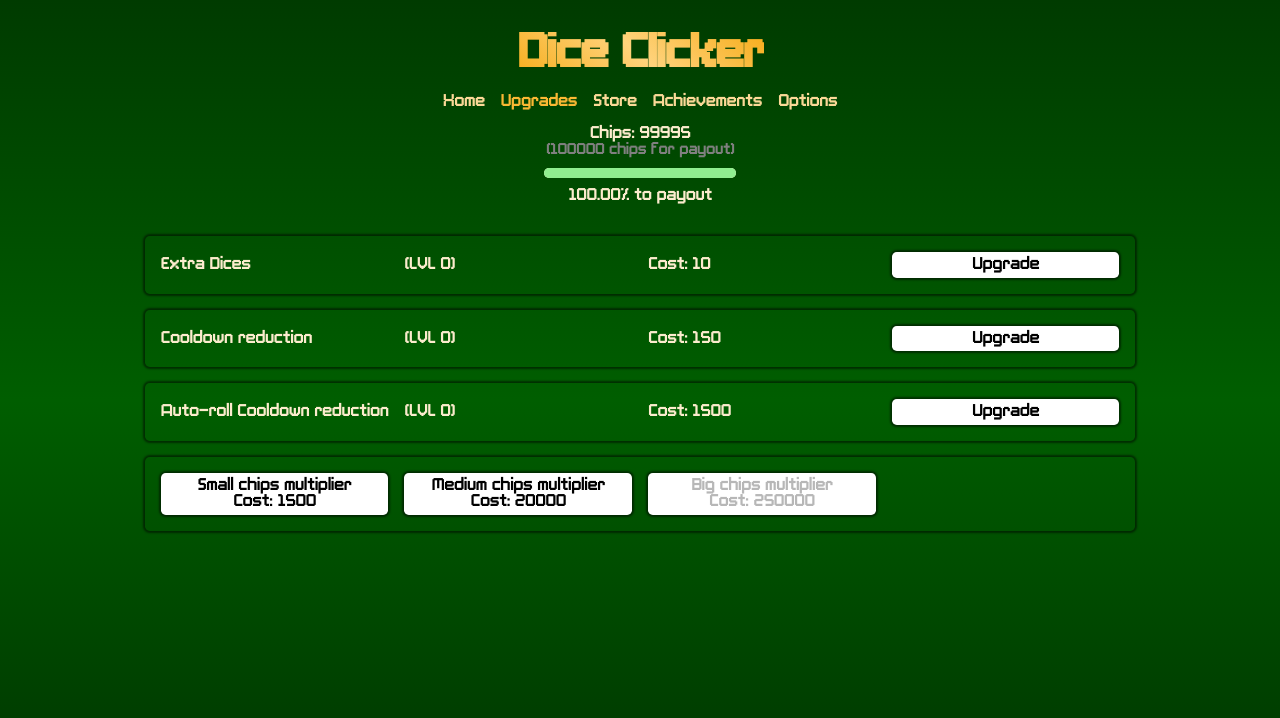
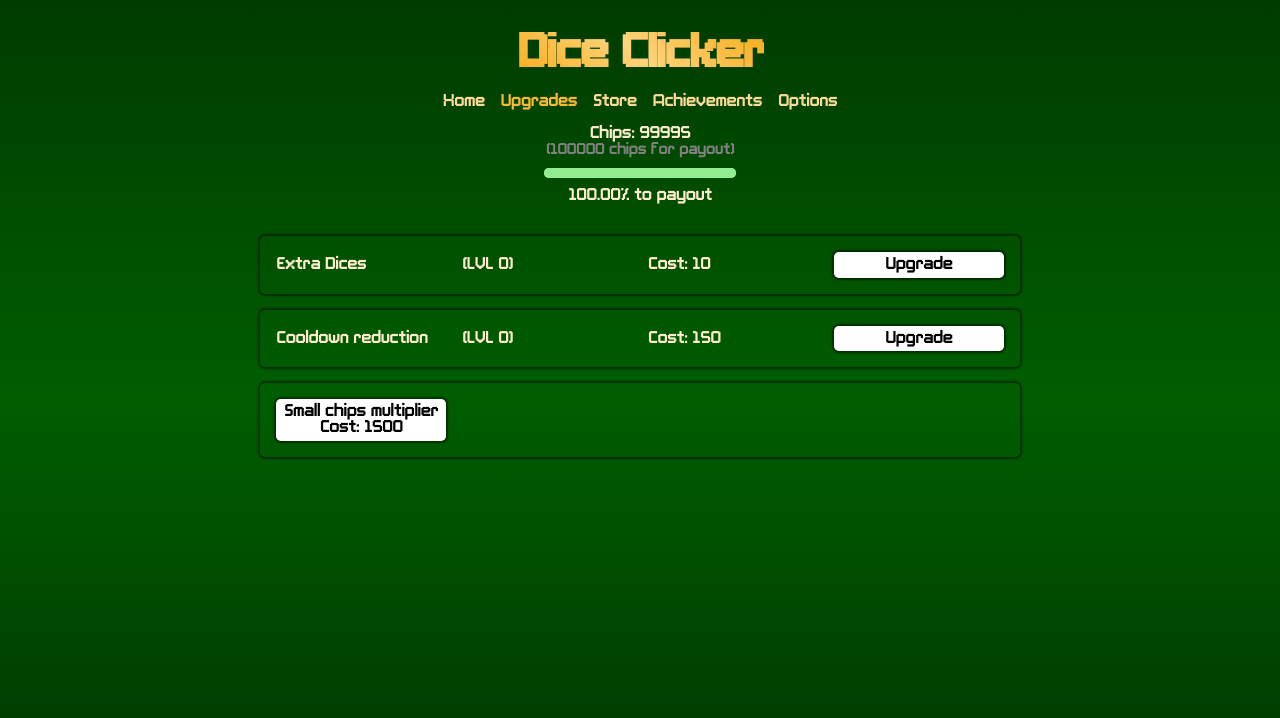
Before and after one commit to zimablizko/dice-clicker, a React (Vite) app: page /dice-clicker/upgrades in a window 1280 px wide. Shown: the top 718 px of the page. Built offline with nearby package versions, Linux system fonts and the light colour scheme; no server answers.

Commit message:
upgrade conditions

```diff
--- a/src/common/consts/upgrade-values.const.ts
+++ b/src/common/consts/upgrade-values.const.ts
@@ -30,6 +30,8 @@ const CHIPS_UPGRADES: Array<UpgradeProperties> = [
     value: 1.1,
     levels: 1000,
     resourceType: ResourceType.Chips,
+    conditions: (gameState) =>
+      gameState.shopUpgradeLevels[ShopUpgrade.AutoRoll] > 0,
   },
 
   {
@@ -49,6 +51,8 @@ const CHIPS_UPGRADES: Array<UpgradeProperties> = [
     value: 0.5,
     levels: 1,
     resourceType: ResourceType.Chips,
+    conditions: (gameState) =>
+      gameState.upgradeLevels[Upgrade.SmallChipsMultiplier] >= 1,
   },
   {
     id: Upgrade.BigChipsMultiplier,
@@ -58,6 +62,8 @@ const CHIPS_UPGRADES: Array<UpgradeProperties> = [
     value: 0.8,
     levels: 1,
     resourceType: ResourceType.Chips,
+    conditions: (gameState) =>
+      gameState.upgradeLevels[Upgrade.MediumChipsMultiplier] >= 1,
   },
 ];
 
--- a/src/common/model/upgrade.model.ts
+++ b/src/common/model/upgrade.model.ts
@@ -1,3 +1,4 @@
+import { GameState } from '../../store/model/game-state.model.js';
 import { ResourceType } from '../enums/resource-type.enum.js';
 import { ShopUpgrade } from '../enums/shop-upgrade.enum.js';
 import { Upgrade } from '../enums/upgrade.enum.js';
@@ -10,4 +11,5 @@ export type UpgradeProperties = {
   value?: number;
   levels: number;
   resourceType: ResourceType;
+  conditions?: (gameState: GameState) => boolean;
 };
--- a/src/common/utils/chip-calculator.tsx
+++ b/src/common/utils/chip-calculator.tsx
@@ -15,7 +15,8 @@ export const calculateChips = (
   const comboProperties = COMBO_VALUES.get(combo)!;
   const comboMultiplier = getComboMultiplier(gameState, combo);
   const upgradeMultiplier = getFlatMultiplier(gameState);
-  const finalMultiplier = comboMultiplier * upgradeMultiplier;
+  const finalMultiplier =
+    Math.round(comboMultiplier * upgradeMultiplier * 100) / 100;
   result = Math.round(result * finalMultiplier);
   return {
     baseValue,
--- a/src/components/main/RollButton.tsx
+++ b/src/components/main/RollButton.tsx
@@ -93,7 +93,8 @@ export default function RollButton({
     if (isCooldown > 0) {
       const cooldown = getCooldown(gameState);
       const interval = setInterval(() => {
-        setIsCooldown(isCooldown - 50);
+        const newValue = isCooldown - 50 < 0 ? 0 : isCooldown - 50;
+        setIsCooldown(newValue);
         setCooldownPercent(
           Math.ceil(((cooldown - isCooldown) / cooldown) * 100),
         );
@@ -118,12 +119,12 @@ export default function RollButton({
 
       return () => clearInterval(interval);
     } else {
-      if (autoRollEnabled) {
+      if (autoRollEnabled && !isCooldown) {
         handleRollClick();
         setIsAutoRollCooldown(cooldown);
       }
     }
-  }, [autoRollUnlocked, autoRollEnabled, isAutoRollCooldown]);
+  }, [autoRollUnlocked, autoRollEnabled, isCooldown, isAutoRollCooldown]);
 
   return (
     <>
--- a/src/pages/UpgradesPage.tsx
+++ b/src/pages/UpgradesPage.tsx
@@ -35,7 +35,10 @@ export default function UpgradesPage() {
       <div className="row">
         <div className="upgrades-container">
           {UPGRADE_VALUES.filter(
-            (u) => u.levels > 1 && u.resourceType === ResourceType.Chips,
+            (u) =>
+              u.levels > 1 &&
+              u.resourceType === ResourceType.Chips &&
+              u.conditions?.(gameState) !== false,
           ).map((upgrade) => (
             <div className="upgrade" key={upgrade.id}>
               <p className="name">{upgrade.name}</p>
@@ -54,7 +57,10 @@ export default function UpgradesPage() {
           ))}
           <div className="upgrade">
             {UPGRADE_VALUES.filter(
-              (u) => u.levels === 1 && u.resourceType === ResourceType.Chips,
+              (u) =>
+                u.levels === 1 &&
+                u.resourceType === ResourceType.Chips &&
+                u.conditions?.(gameState) !== false,
             ).map((upgrade) => (
               <button
                 key={upgrade.id}
--- a/src/styles/pages/MainPage.scss
+++ b/src/styles/pages/MainPage.scss
@@ -3,5 +3,5 @@
 }
 
 .calculation {
-  min-height: 2rem;
+  min-height: 1rem;
 }
```
